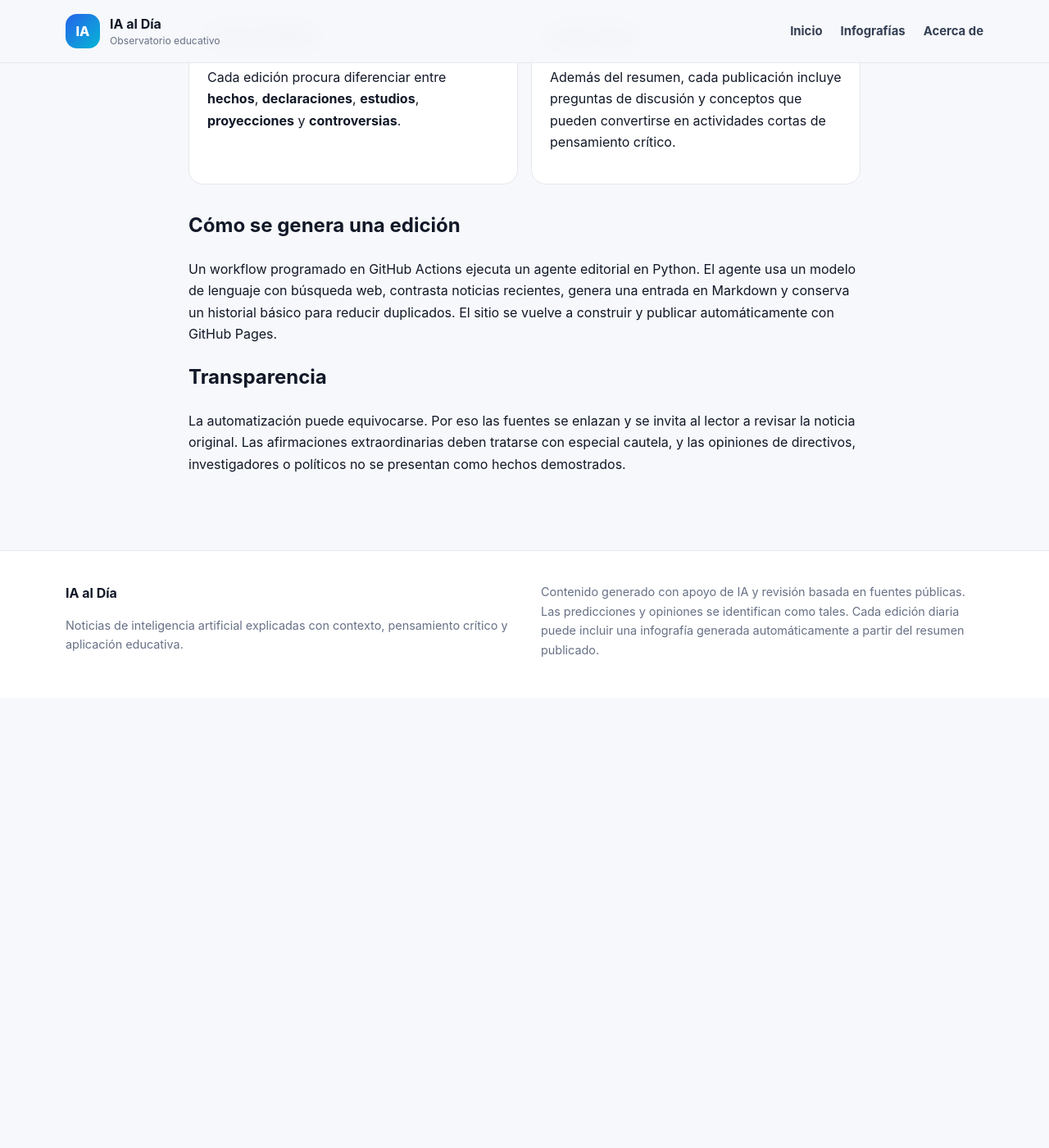
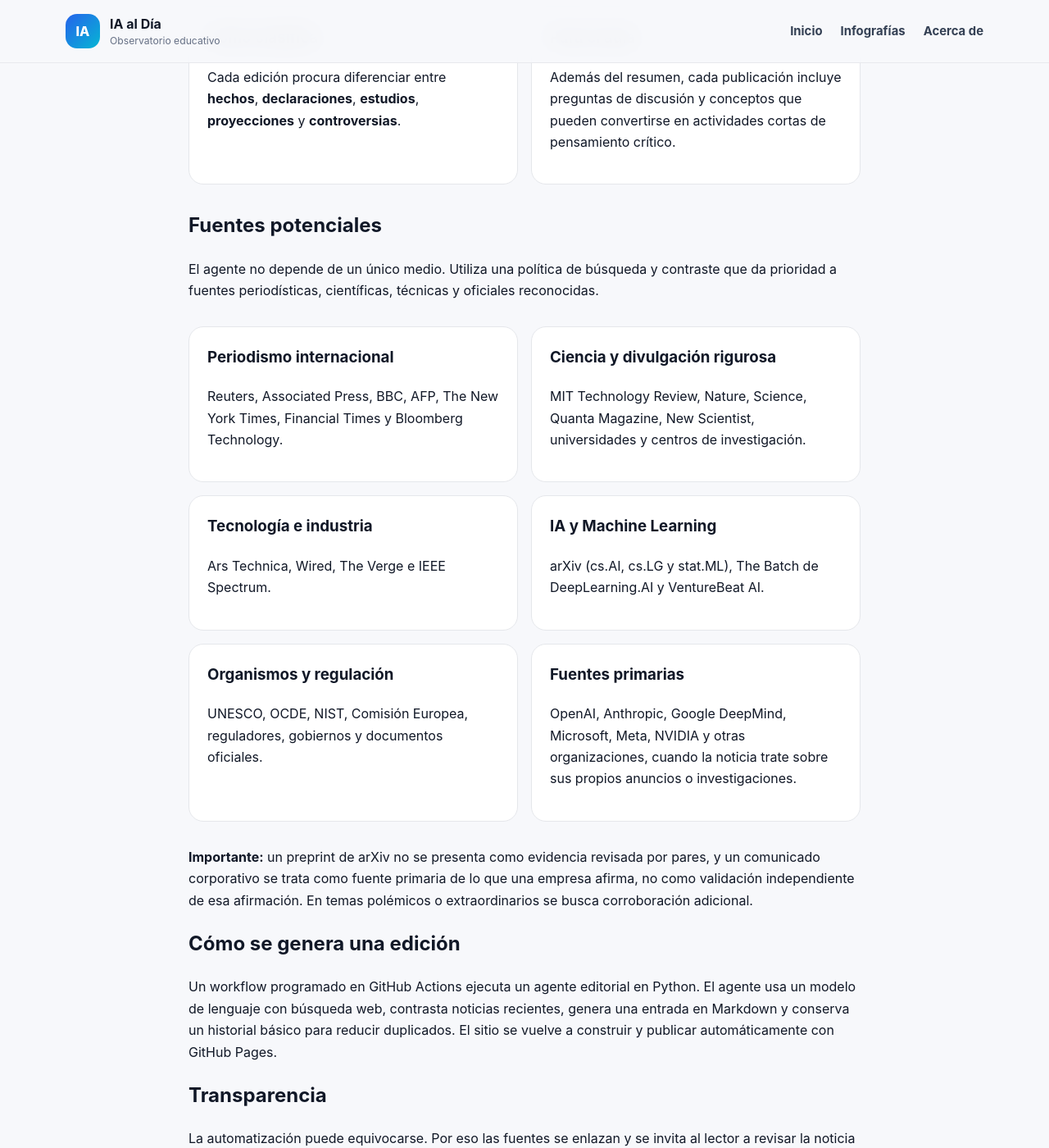
Before and after one commit to ljarias/ljarias.github.io, a Jekyll site: the page built from acerca.md, in a window 1280 px wide and 1400 px high, scrolled down 937 px. Shown: the whole window at 82% size. Built offline with Jekyll 4.4.1, drawn with Linux system fonts in a browser that asks for light colours; before the commit the page ends 1788 px from its top, so only the background shows below that.

Commit message:
Mostrar política ampliada de fuentes en Acerca de

```diff
--- a/acerca.md
+++ b/acerca.md
@@ -20,6 +20,20 @@
     <div class="info-card"><h3>Para el aula</h3><p>Además del resumen, cada publicación incluye preguntas de discusión y conceptos que pueden convertirse en actividades cortas de pensamiento crítico.</p></div>
   </div>
 
+  <h2>Fuentes potenciales</h2>
+  <p>El agente no depende de un único medio. Utiliza una política de búsqueda y contraste que da prioridad a fuentes periodísticas, científicas, técnicas y oficiales reconocidas.</p>
+
+  <div class="info-grid">
+    <div class="info-card"><h3>Periodismo internacional</h3><p>Reuters, Associated Press, BBC, AFP, The New York Times, Financial Times y Bloomberg Technology.</p></div>
+    <div class="info-card"><h3>Ciencia y divulgación rigurosa</h3><p>MIT Technology Review, Nature, Science, Quanta Magazine, New Scientist, universidades y centros de investigación.</p></div>
+    <div class="info-card"><h3>Tecnología e industria</h3><p>Ars Technica, Wired, The Verge e IEEE Spectrum.</p></div>
+    <div class="info-card"><h3>IA y Machine Learning</h3><p>arXiv (cs.AI, cs.LG y stat.ML), The Batch de DeepLearning.AI y VentureBeat AI.</p></div>
+    <div class="info-card"><h3>Organismos y regulación</h3><p>UNESCO, OCDE, NIST, Comisión Europea, reguladores, gobiernos y documentos oficiales.</p></div>
+    <div class="info-card"><h3>Fuentes primarias</h3><p>OpenAI, Anthropic, Google DeepMind, Microsoft, Meta, NVIDIA y otras organizaciones, cuando la noticia trate sobre sus propios anuncios o investigaciones.</p></div>
+  </div>
+
+  <p><strong>Importante:</strong> un preprint de arXiv no se presenta como evidencia revisada por pares, y un comunicado corporativo se trata como fuente primaria de lo que una empresa afirma, no como validación independiente de esa afirmación. En temas polémicos o extraordinarios se busca corroboración adicional.</p>
+
   <h2>Cómo se genera una edición</h2>
   <p>Un workflow programado en GitHub Actions ejecuta un agente editorial en Python. El agente usa un modelo de lenguaje con búsqueda web, contrasta noticias recientes, genera una entrada en Markdown y conserva un historial básico para reducir duplicados. El sitio se vuelve a construir y publicar automáticamente con GitHub Pages.</p>
 
```
